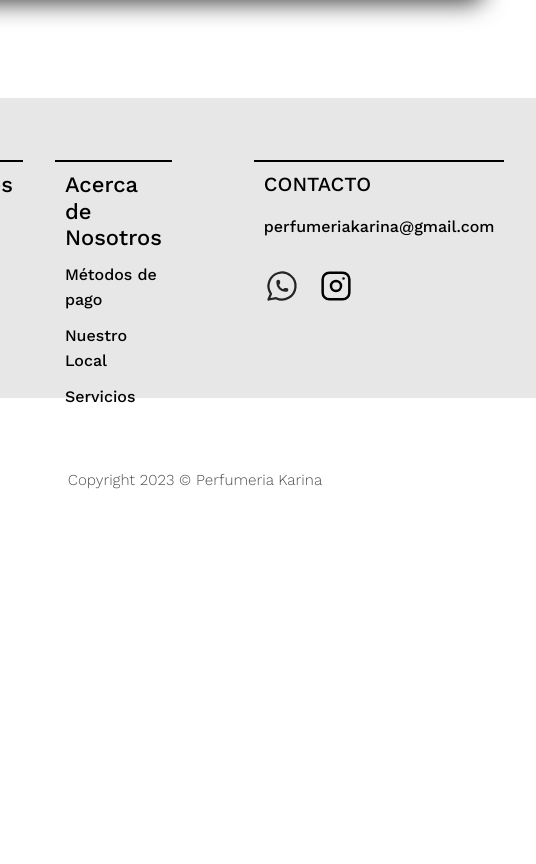
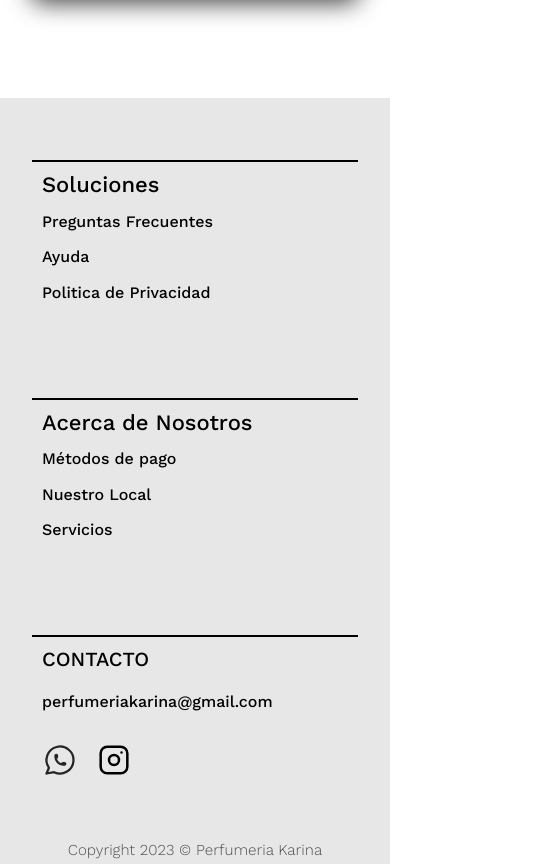
Before and after one commit to FrancoMai/react-preentrega1, a React (Vite) app: page /login in a window 390 px wide. Shown: the part 823-1687 px from the top of the page, 536 px wide, since content can reach past the window. Before the commit the page ends 1315 px from the top, so only its background shows below. Built offline with nearby package versions, Linux system fonts and the light colour scheme; no server answers.

Commit message:
responsive shipping/footer

```diff
--- a/src/components/CartContainer/CartContainer.css
+++ b/src/components/CartContainer/CartContainer.css
@@ -15,12 +15,16 @@
 
 .topicscart {
   display: grid;
-  grid-template-columns: 0.80fr 1.3fr 0.8fr 1fr 1fr 0.8fr;
+  grid-template-columns: 0.8fr 1.3fr 0.8fr 1fr 1fr 0.8fr;
   grid-area: 1;
   margin-left: 10px;
   margin-right: 10px;
   background-color: rgb(87, 90, 94, 0.7);
   text-align: center;
+}
+
+.product {
+  text-align: justify;
 }
 
 .h5cart {
@@ -42,7 +46,7 @@
 
 .imgcartcss {
   display: inline;
-  width: 50%;
+  width: 60%;
   filter: brightness(0.9);
   mix-blend-mode: multiply;
 }
@@ -50,7 +54,7 @@
 .itemcartx {
   background-color: rgba(255, 255, 255, 0.945);
   display: grid;
-  grid-template-columns: 1.1fr 1fr 1fr 1fr 1fr 0.8fr;
+  grid-template-columns: 0.8fr 1.3fr 0.8fr 1fr 1fr 0.8fr;
   margin-bottom: 10px;
   gap: 10px;
 }
@@ -157,7 +161,7 @@
   justify-content: center;
   margin: 1.3rem;
   scale: 1.0;
-  margin-bottom: 50px;
+  margin-bottom: 7rem;
 }
 
 .finallybuy {
--- a/src/components/CartContainer/CartContainer.jsx
+++ b/src/components/CartContainer/CartContainer.jsx
@@ -67,7 +67,7 @@ const CartContainer = (formData) => {
                     <img className="img-fondo-carrito div-imgcarrito-cart" src="img/fondocarrito.jpg" alt="img" />
                     <div id="cart" className="cart">
                         <div className="topicscart">
-                            <h5 className="h5cart">Producto</h5>
+                            <h5 className="h5cart product">Producto</h5>
                             <h5 className="h5cart">Nombre</h5>
                             <h5 className="h5cart">Marca</h5>
                             <h5 className="h5cart price-div-cart">Precio</h5>
--- a/src/components/Footer/Footer.css
+++ b/src/components/Footer/Footer.css
@@ -28,10 +28,10 @@
 
 
 .footer {
-  position: sticky;
+  position: relative;
+  bottom: 0;
   background-color: rgb(231, 231, 231);
   padding: 0.8rem 2rem 1px 2rem;
-  height: 300px;
   margin-top: 2rem;
   font-family: 'Work Sans', sans-serif;
 }
@@ -76,11 +76,7 @@
   color: black;
 }
 
-.contacto {
-  margin-left: 50px;
-  margin-top: 65px;
-
-}
+.contacto {}
 
 /* footer {
     width: 100%;
@@ -135,3 +131,18 @@ footer .box__footer a:hover {
 footer .box__footer a .fab {
   font-size: 30px;
 }
+
+
+@media (max-width: 720px) {
+  .footer-part-1 {
+    display: grid;
+    grid-template-columns: repeat(2, 1fr);
+  }
+}
+
+@media (max-width: 599px) {
+  .footer-part-1 {
+    display: flex;
+    flex-direction: column;
+  }
+}
```
